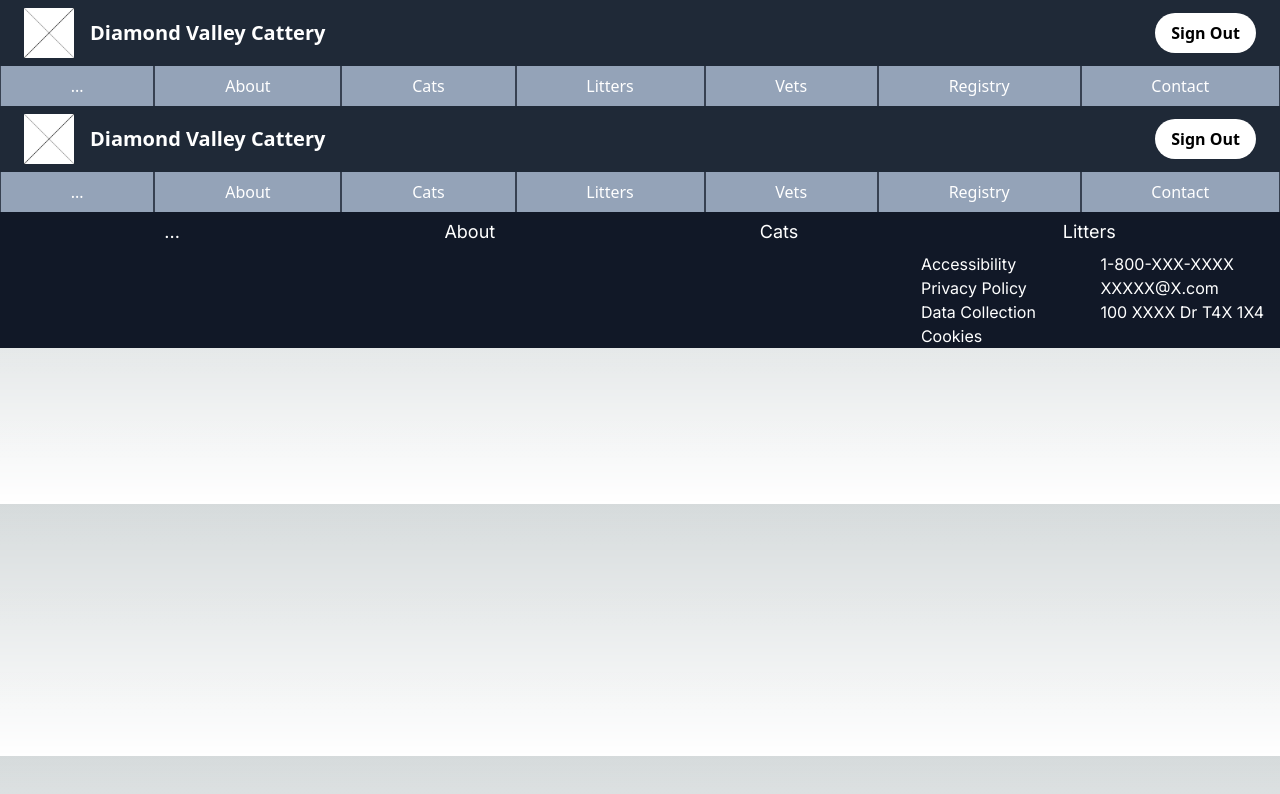
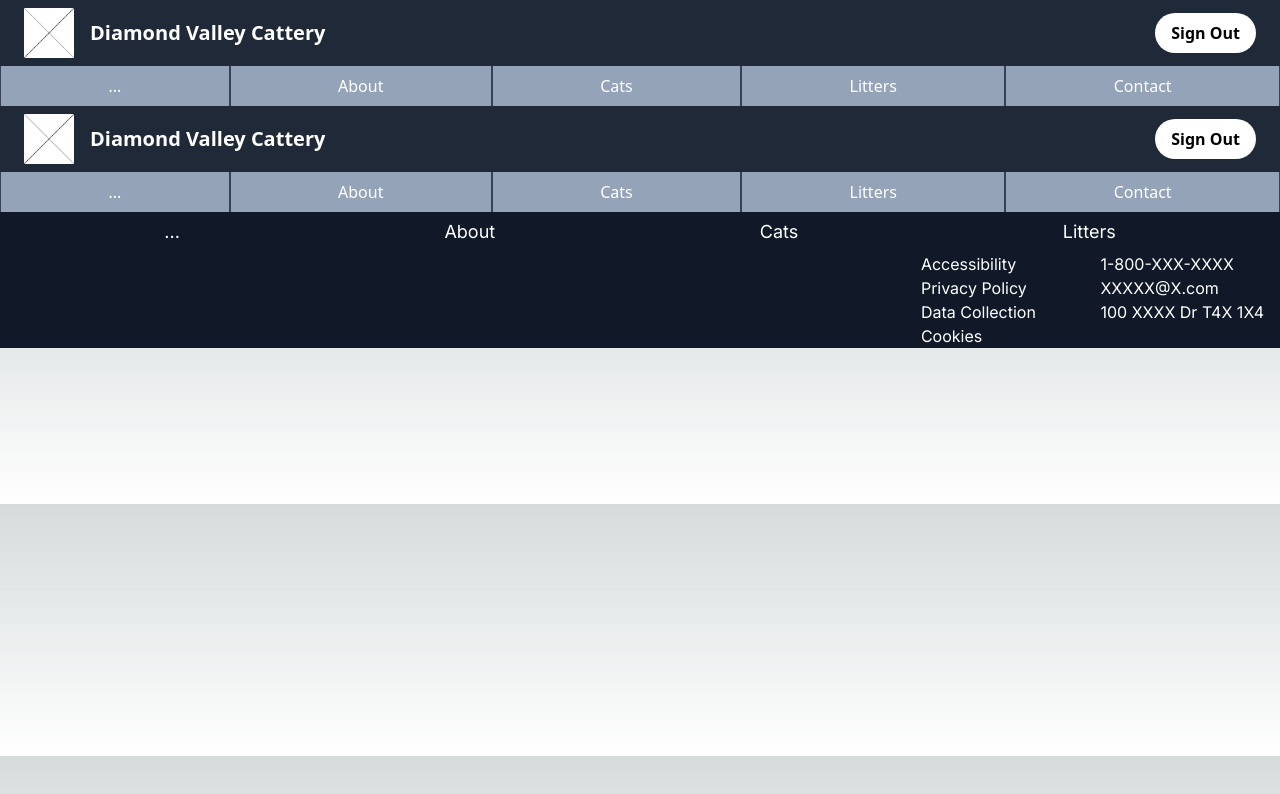
Before and after one commit to afern140/Diamond-Valley-Cattery-Website, a Next.js app: page /navbar in a window 1280 px wide. Shown: the top 794 px of the page. Built offline with nearby package versions, Linux system fonts and the light colour scheme.

Commit message:
removed vets and registry

```diff
--- a/app/navbar/page.js
+++ b/app/navbar/page.js
@@ -33,8 +33,6 @@ const Navbar = () => {
         <Link href="" className="flex-grow border-l border-r border-solid border-gray-700 text-center"><button className="mt-2">About</button></Link>
         <Link href="/pages/cats" className="flex-grow border-l border-r border-solid border-gray-700 text-center"><button className="mt-2">Cats</button></Link>
         <Link href="" className="flex-grow border-l border-r border-solid border-gray-700 text-center"><button className="mt-2">Litters</button></Link>
-        <Link href="" className="flex-grow border-l border-r border-solid border-gray-700 text-center"><button className="mt-2">Vets</button></Link>
-        <Link href="" className="flex-grow border-l border-r border-solid border-gray-700 text-center"><button className="mt-2">Registry</button></Link>
         <Link href="" className="flex-grow border-l border-r border-solid border-gray-700 text-center"><button className="mt-2">Contact</button></Link>
       </div>
     </div>
```
